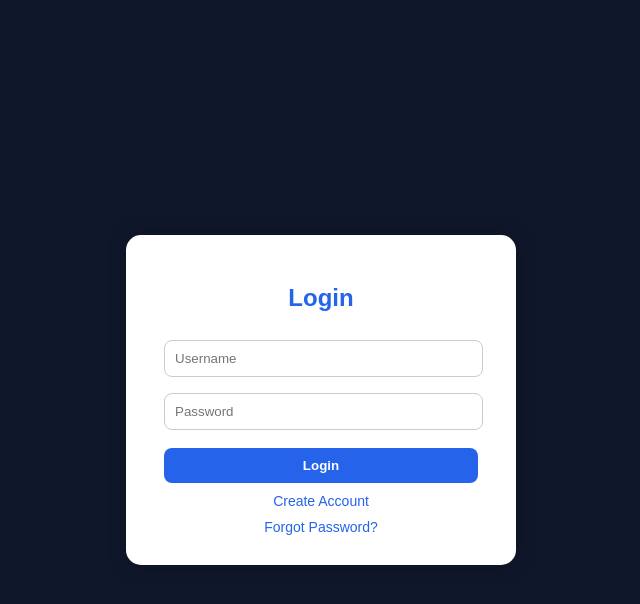
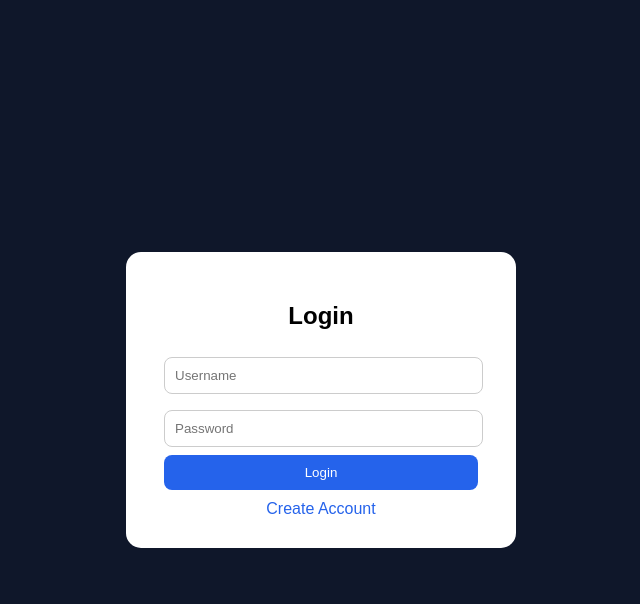
Before and after one commit to omjagtap24-oss/crowd-detection-app, a Flask app: page / in a window 1280 px wide. Shown: the top 604 px of the page, without its empty margins (319-959 px from the left). Run offline with Flask 3, Linux system fonts and the light colour scheme.

Commit message:
Update login.html

```diff
--- a/templates/login.html
+++ b/templates/login.html
@@ -11,7 +11,6 @@ background:#0f172a;
 overflow:hidden;
 }
 
-/* Splash Screen */
 #splash{
 position:fixed;
 width:100%;
@@ -25,21 +24,9 @@ color:white;
 z-index:9999;
 }
 
-#splash h1{
-font-size:48px;
-margin:0;
-}
-
-#splash p{
-font-size:18px;
-opacity:0.9;
-}
-
-/* Login */
 #main{
 display:none;
 height:100vh;
-display:flex;
 justify-content:center;
 align-items:center;
 }
@@ -49,42 +36,31 @@ width:330px;
 background:white;
 padding:30px;
 border-radius:15px;
-box-shadow:0 0 20px rgba(0,0,0,0.2);
 text-align:center;
-}
-
-.box h2{
-margin-bottom:20px;
-color:#2563eb;
 }
 
 input{
 width:90%;
 padding:10px;
 margin:8px;
+border-radius:8px;
 border:1px solid #ccc;
-border-radius:8px;
 }
 
 button{
 width:95%;
 padding:10px;
-margin-top:10px;
 background:#2563eb;
 color:white;
 border:none;
 border-radius:8px;
-cursor:pointer;
-font-weight:bold;
 }
 
 a{
 display:block;
 margin-top:10px;
+cursor:pointer;
 color:#2563eb;
-cursor:pointer;
-text-decoration:none;
-font-size:14px;
 }
 
 .hidden{
@@ -95,21 +71,16 @@ display:none;
 
 <body>
 
-<!-- Splash -->
 <div id="splash">
 <h1>🛕 PilgrimFlow</h1>
 <p>Smart Temple Crowd Guidance</p>
 </div>
 
-<!-- Login Page -->
 <div id="main">
-
 <div class="box">
 
-<!-- Login -->
 <div id="loginBox">
 <h2>Login</h2>
-
 <form action="/login" method="POST">
 <input type="text" name="username" placeholder="Username" required>
 <input type="password" name="password" placeholder="Password" required>
@@ -117,59 +88,36 @@ display:none;
 </form>
 
 <a onclick="showSignup()">Create Account</a>
-<a onclick="showForgot()">Forgot Password?</a>
 </div>
 
-<!-- Signup -->
 <div id="signupBox" class="hidden">
-<h2>Create Account</h2>
-
+<h2>Sign Up</h2>
 <form action="/signup" method="POST">
-<input type="text" name="username" placeholder="Create Username" required>
-<input type="password" name="password" placeholder="Create Password" required>
-<button type="submit">Sign Up</button>
+<input type="text" name="username" placeholder="Username" required>
+<input type="password" name="password" placeholder="Password" required>
+<button type="submit">Create Account</button>
 </form>
 
-<a onclick="showLogin()">Back to Login</a>
-</div>
-
-<!-- Forgot -->
-<div id="forgotBox" class="hidden">
-<h2>Recover Password</h2>
-
-<form action="/forgot" method="POST">
-<input type="text" name="username" placeholder="Username" required>
-<button type="submit">Recover</button>
-</form>
-
-<a onclick="showLogin()">Back to Login</a>
+<a onclick="showLogin()">Back Login</a>
 </div>
 
 </div>
 </div>
 
 <script>
-setTimeout(function(){
+setTimeout(()=>{
 document.getElementById("splash").style.display="none";
 document.getElementById("main").style.display="flex";
-},2500);
+},2000)
 
 function showSignup(){
-loginBox.style.display="none";
-signupBox.style.display="block";
-forgotBox.style.display="none";
-}
-
-function showForgot(){
-loginBox.style.display="none";
-signupBox.style.display="none";
-forgotBox.style.display="block";
+loginBox.style.display="none"
+signupBox.style.display="block"
 }
 
 function showLogin(){
-loginBox.style.display="block";
-signupBox.style.display="none";
-forgotBox.style.display="none";
+loginBox.style.display="block"
+signupBox.style.display="none"
 }
 </script>
 
```
